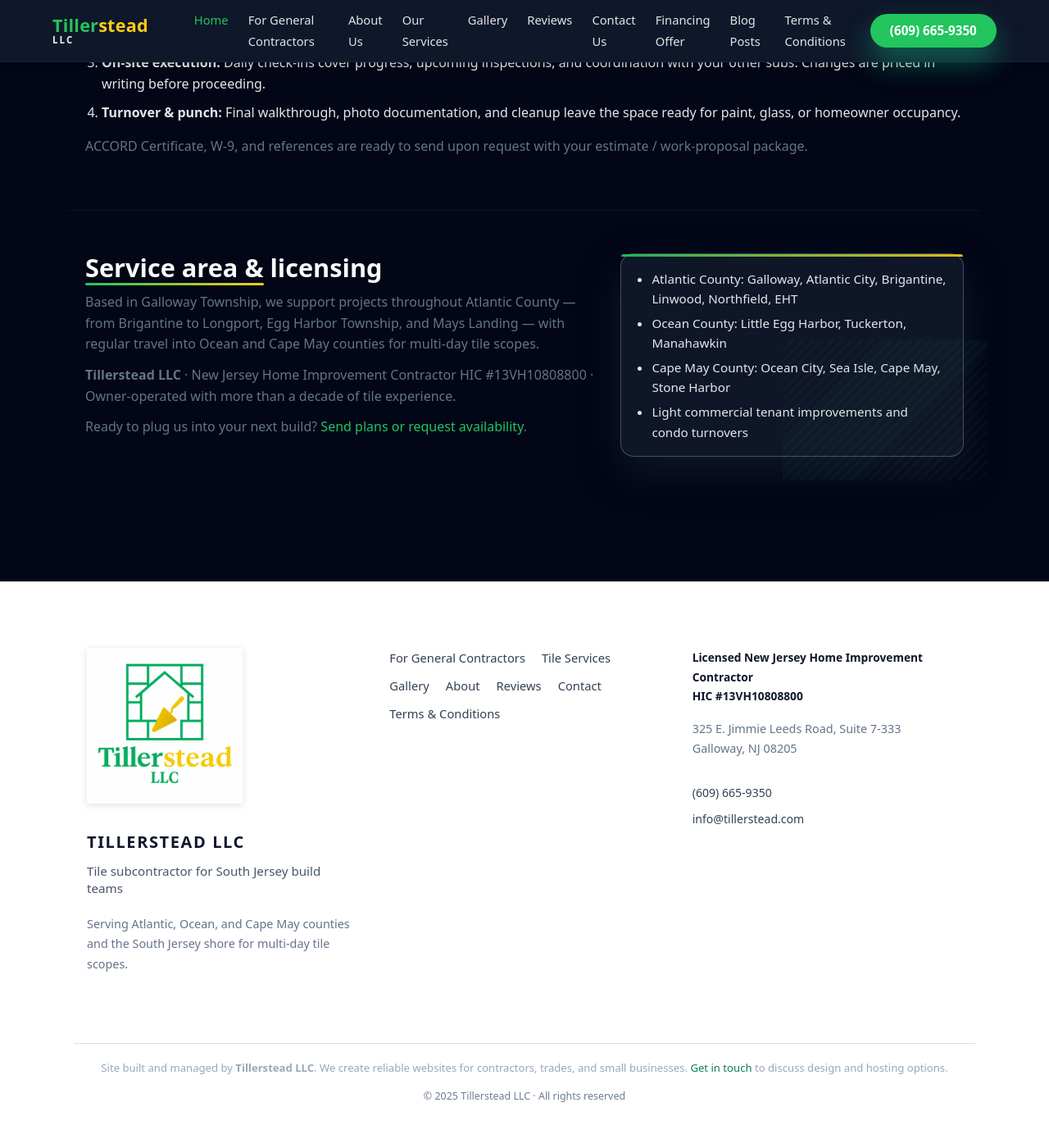
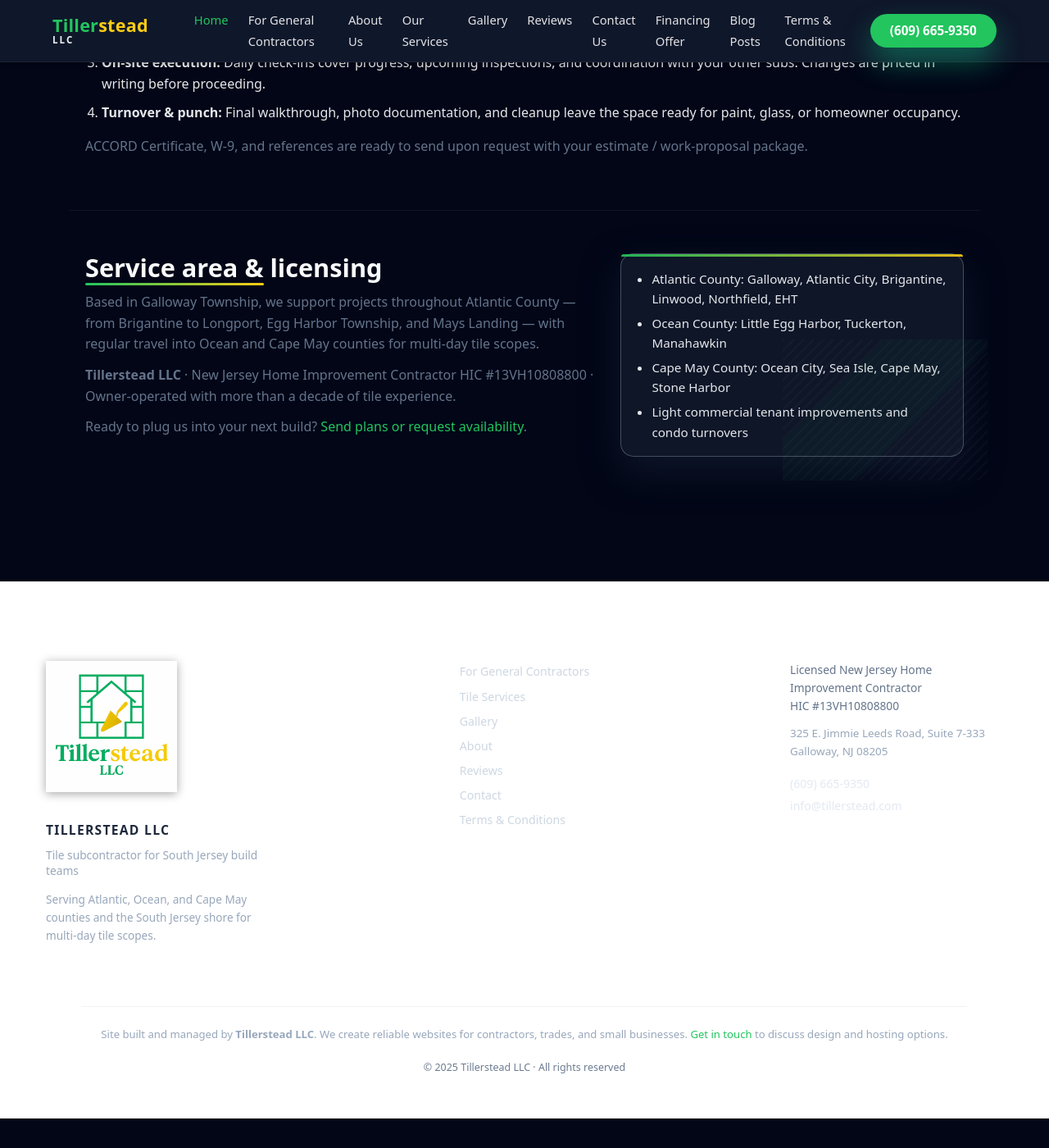
Before and after one commit to XTX33/Tillerstead-site, a Jekyll site: the page built from index.html, in a window 1280 px wide and 1400 px high, scrolled down 2293 px. Shown: the whole window at 82% size. Built offline with Jekyll 4.4.1, drawn with Linux system fonts in a browser that asks for light colours; after the commit the page ends 3657 px from its top, so only the background shows below that.

Commit message:
Remove inline CSS from footer.html
Removed extensive inline CSS styles from the footer.

```diff
--- a/_includes/footer.html
+++ b/_includes/footer.html
@@ -1,170 +1,6 @@
 <footer class="site-footer"
         itemscope
         itemtype="https://schema.org/HomeAndConstructionBusiness">
-
-  <style>
-    /* ========== Footer (Light, Centered, Mobile-First) ========== */
-    .site-footer {
-      background: #ffffff;
-      color: #1e293b;
-      padding: 3rem 1.5rem 2.5rem;
-      border-top: 1px solid rgba(15, 23, 42, 0.08);
-      font-size: 0.95rem;
-      line-height: 1.7;
-    }
-
-    .site-footer a {
-      color: #334155;
-      text-decoration: none;
-    }
-
-    .site-footer a:hover {
-      color: var(--brand-green, #0a7f4f);
-    }
-
-    .footer-inner {
-      max-width: 1100px;
-      margin: 0 auto;
-      display: flex;
-      flex-direction: column;
-      gap: 2.5rem;
-      align-items: center;
-      text-align: center;
-    }
-
-    .footer-col {
-      max-width: 420px;
-      width: 100%;
-    }
-
-    /* --- Brand block --- */
-    .footer-brand {
-      display: flex;
-      flex-direction: column;
-      align-items: center;
-      justify-content: center;
-      gap: 0.35rem;
-    }
-
-    .footer-logo img {
-      width: 190px;
-      height: auto;
-      display: block;
-      margin: 0 auto 0.5rem;
-      filter: drop-shadow(0 2px 4px rgba(0,0,0,0.12));
-    }
-
-    .footer-name {
-      font-weight: 600;
-      font-size: 1.25rem;
-      color: #0f172a;
-    }
-
-    .footer-tagline {
-      color: #475569;
-      font-size: 0.95rem;
-    }
-
-    .footer-area {
-      color: #64748b;
-      font-size: 0.9rem;
-      margin-top: 0.75rem;
-    }
-
-    /* --- Nav block --- */
-    .footer-nav ul {
-      list-style: none;
-      margin: 0;
-      padding: 0;
-      display: flex;
-      flex-wrap: wrap;
-      justify-content: center;
-      gap: 0.5rem 1.25rem;
-    }
-
-    .footer-nav a {
-      font-size: 0.92rem;
-      font-weight: 500;
-    }
-
-    /* --- Contact block --- */
-    .footer-hic {
-      font-weight: 600;
-      margin-bottom: 0.5rem;
-      color: #0f172a;
-    }
-
-    .footer-address {
-      font-style: normal;
-      color: #64748b;
-      font-size: 0.9rem;
-      margin-bottom: 0.75rem;
-    }
-
-    .footer-contact a {
-      display: block;
-      margin-bottom: 0.25rem;
-      font-weight: 500;
-    }
-
-    /* --- Bottom bar --- */
-    .footer-bottom {
-      max-width: 1100px;
-      margin: 2.5rem auto 0;
-      padding-top: 1.25rem;
-      border-top: 1px solid rgba(148, 163, 184, 0.35);
-      text-align: center;
-      font-size: 0.85rem;
-      color: #64748b;
-    }
-
-    .footer-credit {
-      margin-bottom: 0.35rem;
-    }
-
-    .footer-credit a {
-      color: var(--brand-green, #0a7f4f);
-      font-weight: 500;
-    }
-
-    .footer-credit a:hover {
-      text-decoration: underline;
-    }
-
-    /* --- Slightly wider layout on larger screens --- */
-    @media (min-width: 768px) {
-      .footer-inner {
-        flex-direction: row;
-        align-items: flex-start;
-        justify-content: space-between;
-        text-align: left;
-      }
-
-      .footer-col {
-        max-width: 340px;
-      }
-
-      .footer-col-brand {
-        text-align: left;
-      }
-
-      .footer-brand {
-        align-items: flex-start;
-      }
-
-      .footer-area {
-        text-align: left;
-      }
-
-      .footer-contact a {
-        text-align: left;
-      }
-
-      .footer-nav ul {
-        justify-content: flex-start;
-      }
-    }
-  </style>
 
   <meta itemprop="name" content="Tillerstead LLC">
   <meta itemprop="@id" content="{{ site.url }}/#contractor">
```
